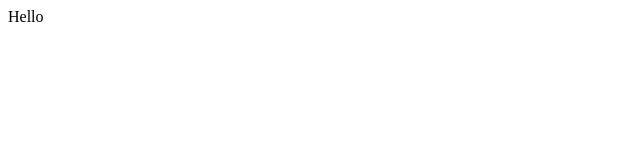
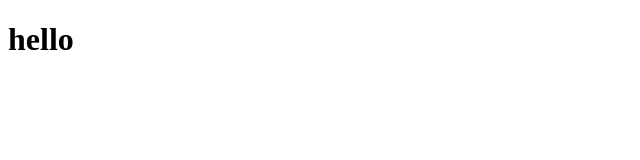
Before and after one commit to Nabendu-Manna/testPro, a plain HTML site: page index.html in a window 1280 px wide. Shown: the whole page, without its empty margins (0-640 px from the left). Drawn offline with Linux system fonts and the light colour scheme.

Commit message:
2nd commit

```diff
--- a/index.html
+++ b/index.html
@@ -7,6 +7,6 @@
     <title>Document</title>
 </head>
 <body>
-    Hello
+    <h1> hello </h1>
 </body>
 </html>
```
